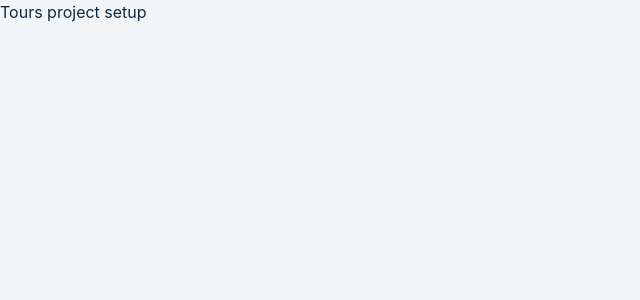
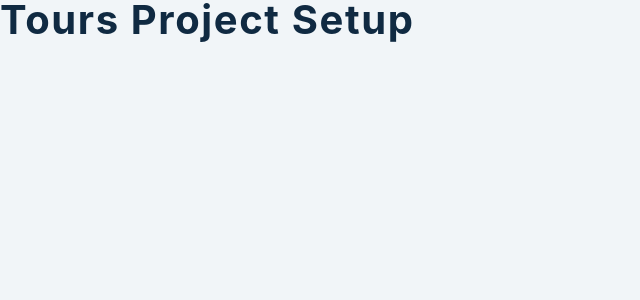
Before and after one commit to platisam/React_ToursApp, a React (Create React App) app: page / in a window 1280 px wide. Shown: the top 300 px of the page, without its empty margins (0-640 px from the left). Built offline with nearby package versions, Linux system fonts and the light colour scheme.

Commit message:
importing Loading, Tours and Tour component

```diff
--- a/src/App.js
+++ b/src/App.js
@@ -1,5 +1,8 @@
+import React from "react";
+const url = "https://course-api.netlify.app/api/react-tours-project";
+
 function App() {
-  return <div className="App">Tours project setup</div>;
+  return <h2>Tours project setup</h2>;
 }
 
 export default App;
```
Also changed, not shown: src/Loading.js (added, +11 -0 lines), src/Tour.js (added, +7 -0 lines), src/Tours.js (added, +7 -0 lines).
